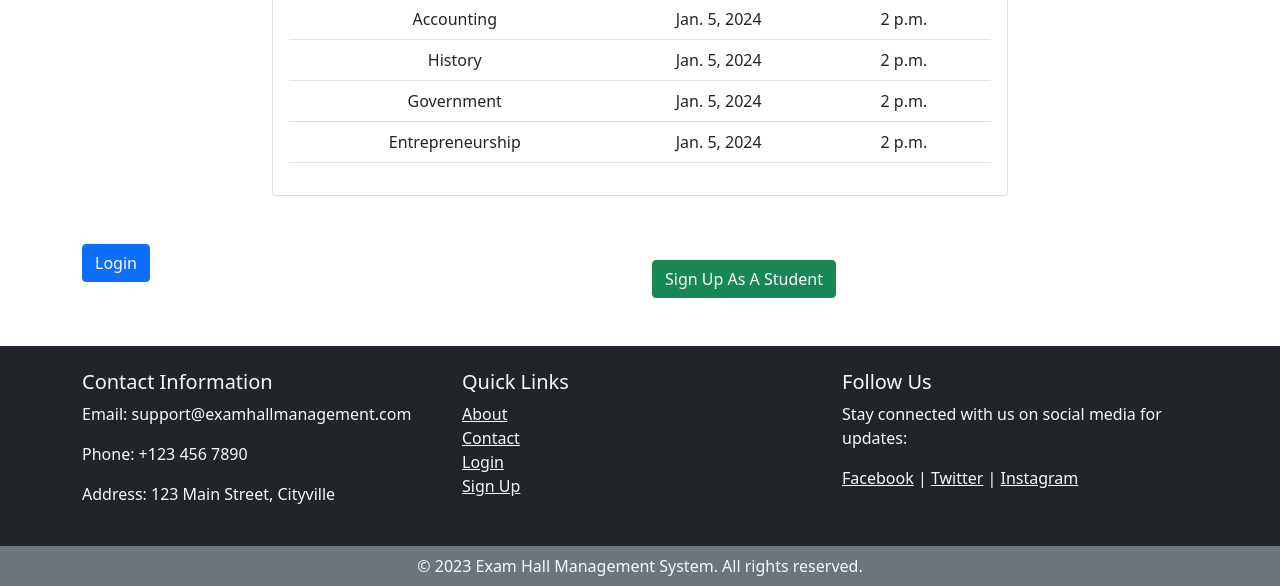
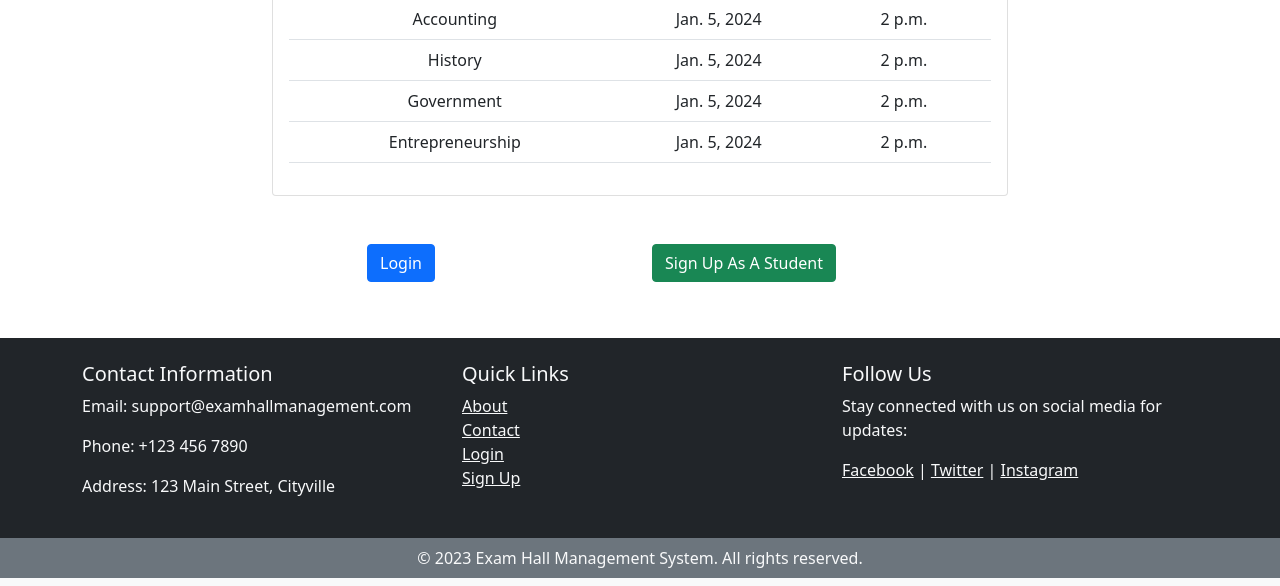
Before and after one commit to Tosin-JD/exam_hall_system, a Django app: page / in a window 1280 px wide. Shown: the part 860-1446 px from the top of the page. Run offline with Django 4.2, Linux system fonts and the light colour scheme; data comes from the database, SQL or seed files in the repository; some libraries are stand-ins or nearby versions.

Commit message:
Made changes to pyscopg2

```diff
--- a/main/management/commands/populate.py
+++ b/main/management/commands/populate.py
@@ -33,7 +33,7 @@ class Command(BaseCommand):
         course20 = Course.objects.create(name='Entrepreneurship', code='EED232', department="General Studies")
 
         student_list = []
-        for i in range(1, 501):
+        for i in range(1, 101):
             username = f'student{i}'
             email = f'student{i}@example.com'
             student = Student.objects.create(username=username, email=email)
--- a/requirements.txt
+++ b/requirements.txt
@@ -3,6 +3,6 @@ Django==3.0
 django-widget-tweaks
 more_itertools
 Pillow==9.5.0
-psycopg2-binary
+psycopg2-binary==2.8.6
 python-dotenv
 sqlparse==0.4.4
--- a/templates/index.html
+++ b/templates/index.html
@@ -37,12 +37,14 @@
 </div>
 
 <div class="row mt-5">
-    <div class="col-md-6">
-        <a href="{% url 'accounts:login' %}" class="btn btn-primary btn-block">Login</a>
+    <div class="col-sm-3"></div>
+    <div class="col-sm-3">
+        <a href="{% url 'accounts:login' %}" class="btn btn-primary btn-block mb-2">Login</a>
     </div>
-    <div class="col-md-6">
-        <a href="{% url 'accounts:student_signup' %}" class="btn btn-success btn-block mt-3">Sign Up As A Student</a>
+    <div class="col-sm-3">
+        <a href="{% url 'accounts:student_signup' %}" class="btn btn-success btn-block">Sign Up As A Student</a>
     </div>
+    <div class="col-sm-3"></div>
 </div>
 
 {% endblock %}
```
